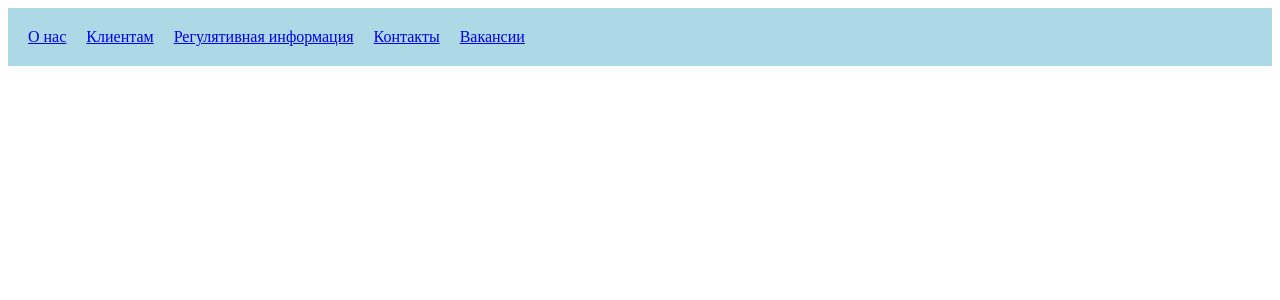
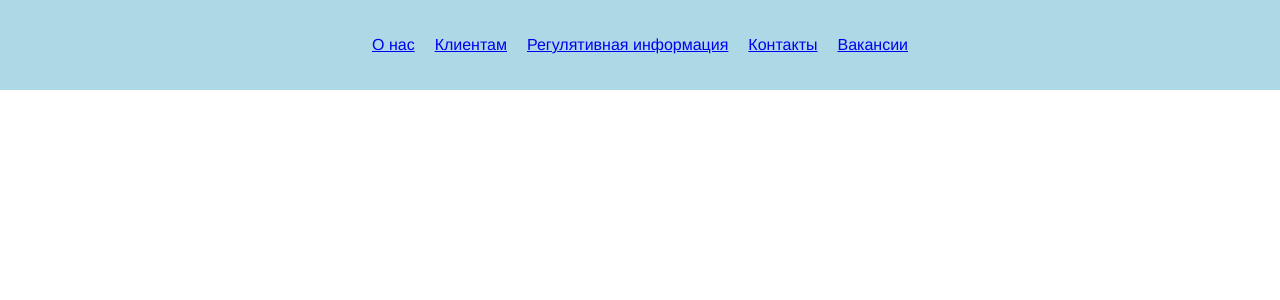
Before and after one commit to chugumba/Port_ISC, a React (Create React App) app: page / in a window 1280 px wide. Shown: the top 300 px of the page. Built offline with nearby package versions, Linux system fonts and the light colour scheme.

Commit message:
Модифицирован header
ISU-2

```diff
--- a/src/App.js
+++ b/src/App.js
@@ -1,17 +1,17 @@
 import React, {useState} from 'react'
-
+import './styles/main.css';
 function App() {
 
   return (
-    <div className="App">
-    <header style={{ backgroundColor: 'lightblue', color: 'white', padding: '20px' }}>
-      <nav>
-        <ul style={{ display: 'flex', listStyle: 'none', margin: 0, padding: 0 }}>
-          <li style={{ marginRight: '20px' }}><a href="#">О нас</a></li>
-          <li style={{ marginRight: '20px' }}><a href="#">Клиентам</a></li>
-          <li style={{ marginRight: '20px' }}><a href="#">Регулятивная информация</a></li>
-          <li style={{ marginRight: '20px' }}><a href="#">Контакты</a></li>
-          <li style={{ marginRight: '20px' }}><a href="#">Вакансии</a></li>
+<div className="App">
+    <header className="main-header" style={{ backgroundColor: 'lightblue', color: 'white', padding: '20px' }}>
+      <nav className='main-nav'>
+        <ul className='main-nav-menu'>
+          <li className='main-header-item'><a href="#">О нас</a></li>
+          <li className='main-header-item'><a href="#">Клиентам</a></li>
+          <li className='main-header-item'><a href="#">Регулятивная информация</a></li>
+          <li className='main-header-item'><a href="#">Контакты</a></li>
+          <li className='main-header-item'><a href="#">Вакансии</a></li>
         </ul>
       </nav>
     </header>
--- /dev/null
+++ b/src/styles/main.css
@@ -0,0 +1,23 @@
+
+body {
+min-width: 320px;
+margin: 0;
+height: 100%;
+font-family: "Gotham Pro", Helvetica, Arial, sans-serif;
+color: #4f4f4f;
+}
+
+.main-nav {
+    text-align: center; /* Центрирование элементов */
+}
+
+.main-nav-menu {
+    list-style-type: none; /* Убираем маркеры списка */
+    padding: 0;
+    display: flex; /* Располагаем элементы в строку */
+    justify-content: center; /* Выравнивание по центру */
+}
+
+.main-header-item {
+    margin: 0 10px; /* Расстояние между пунктами меню */
+}
```
